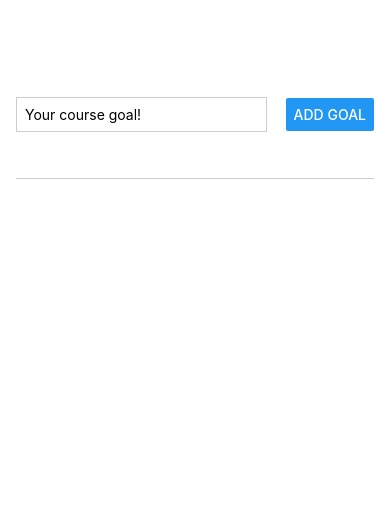
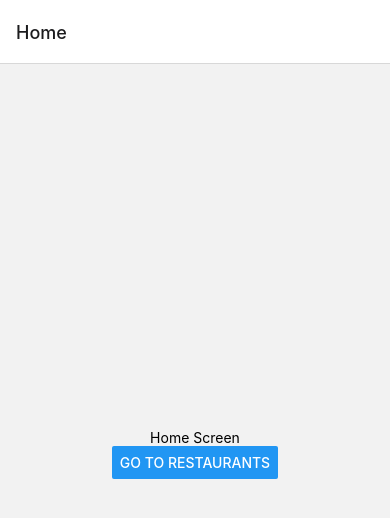
Before and after one commit to leandroalexandreipb/react-native-guide, a React Native app: screen / in a window 390 px wide. Shown: the top 518 px of the page. Built offline with nearby package versions, Linux system fonts and the light colour scheme.

Commit message:
Navigation and pressable

```diff
--- a/App.js
+++ b/App.js
@@ -1,90 +1,145 @@
-import { useState } from "react";
+import * as React from "react";
 import {
+  Button,
+  View,
+  Text,
+  FlatList,
   StyleSheet,
-  Text,
-  View,
-  Button,
-  TextInput,
-  FlatList,
+  Pressable,
 } from "react-native";
+import { NavigationContainer } from "@react-navigation/native";
+import { createNativeStackNavigator } from "@react-navigation/native-stack";
 
-export default function App() {
-  const [enteredGoalText, setEnteredGoalText] = useState("");
-  const [courseGoals, setCourseGoals] = useState([]);
+const restaurants = [
+  {
+    id: 1,
+    name: "The Rusty Spoon",
+    cuisine: "American",
+    rating: 4.5,
+    address: "123 Main St, Cityville",
+    phone: "+1 (123) 456-7890",
+    website: "http://www.rustyspoon.com",
+  },
+  {
+    id: 2,
+    name: "Sushi Zen",
+    cuisine: "Japanese",
+    rating: 4.2,
+    address: "456 Elm St, Sushiville",
+    phone: "+1 (234) 567-8901",
+    website: "http://www.sushizen.com",
+  },
+  {
+    id: 3,
+    name: "Chez Marie",
+    cuisine: "French",
+    rating: 4.8,
+    address: "789 Oak St, Paris City",
+    phone: "+1 (345) 678-9012",
+    website: "http://www.chezmarie.com",
+  },
+  {
+    id: 4,
+    name: "Spice Garden",
+    cuisine: "Indian",
+    rating: 4.0,
+    address: "101 Curry Ave, Spiceburg",
+    phone: "+1 (456) 789-0123",
+    website: "http://www.spicegarden.com",
+  },
+  {
+    id: 5,
+    name: "Mama's Trattoria",
+    cuisine: "Italian",
+    rating: 4.6,
+    address: "555 Pasta Rd, Italiatown",
+    phone: "+1 (567) 890-1234",
+    website: "http://www.mamastrattoria.com",
+  },
+  {
+    id: 6,
+    name: "El Taqueria",
+    cuisine: "Mexican",
+    rating: 4.3,
+    address: "222 Taco Blvd, Mexicoville",
+    phone: "+1 (678) 901-2345",
+    website: "http://www.eltaqueria.com",
+  },
+];
 
-  function goalInputHandler(enteredText) {
-    setEnteredGoalText(enteredText);
-  }
+console.log(restaurants);
 
-  function addGoalHandler() {
-    setCourseGoals((currentCourseGoals) => [
-      ...currentCourseGoals,
-      { text: enteredGoalText, id: Math.random().toString() },
-    ]);
-  }
-
+function HomeScreen({ navigation }) {
   return (
-    <View style={styles.appContainer}>
-      <View style={styles.inputContainer}>
-        <TextInput
-          style={styles.textInput}
-          placeholder="Your course goal!"
-          onChangeText={goalInputHandler}
-        />
-        <Button title="Add Goal" onPress={addGoalHandler} />
-      </View>
-      <View style={styles.goalsContainer}>
-        <FlatList
-          data={courseGoals}
-          renderItem={(itemData) => {
-            return (
-              <View style={styles.goalItem}>
-                <Text style={styles.goalText}>{itemData.item.text}</Text>
-              </View>
-            );
-          }}
-          keyExtractor={(item, index) => {
-            return item.id;
-          }}
-          alwaysBounceVertical={false}
-        />
-      </View>
+    <View style={{ flex: 1, alignItems: "center", justifyContent: "center" }}>
+      <Text>Home Screen</Text>
+      <Button
+        title="Go to Restaurants"
+        onPress={() => navigation.navigate("Restaurants")}
+      />
     </View>
   );
 }
 
+function RestaurantsScreen({ navigation }) {
+  return (
+    <FlatList
+      data={restaurants}
+      renderItem={({ item }) => (
+        <Pressable
+          onPress={() => navigation.navigate("Detail Restaurant", { ...item })}
+        >
+          <View style={styles.item}>
+            <Text style={styles.title}>{item.name + " - " + item.cuisine}</Text>
+          </View>
+        </Pressable>
+      )}
+      keyExtractor={(item) => item.id}
+    />
+  );
+}
+function RestaurantDetailScreen({ route, navigation }) {
+  const { address, phone, name } = route.params;
+  return (
+    <View>
+      <Text>{name}</Text>
+      <Text>{address}</Text>
+      <Text>{phone}</Text>
+    </View>
+  );
+}
+
+const Stack = createNativeStackNavigator();
+
+function App() {
+  return (
+    <NavigationContainer>
+      <Stack.Navigator initialRouteName="Home">
+        <Stack.Screen name="Home" component={HomeScreen} />
+        <Stack.Screen name="Restaurants" component={RestaurantsScreen} />
+        <Stack.Screen
+          name="Detail Restaurant"
+          component={RestaurantDetailScreen}
+        />
+      </Stack.Navigator>
+    </NavigationContainer>
+  );
+}
+
 const styles = StyleSheet.create({
-  appContainer: {
+  container: {
     flex: 1,
-    paddingTop: 50,
-    paddingHorizontal: 16,
+    marginTop: 0,
   },
-  inputContainer: {
-    flex: 1,
-    flexDirection: "row",
-    justifyContent: "space-between",
-    alignItems: "center",
-    marginBottom: 24,
-    borderBottomWidth: 1,
-    borderBottomColor: "#cccccc",
+  item: {
+    backgroundColor: "#D7BDE2",
+    padding: 20,
+    marginVertical: 8,
+    marginHorizontal: 16,
   },
-  textInput: {
-    borderWidth: 1,
-    borderColor: "#cccccc",
-    width: "70%",
-    marginRight: 8,
-    padding: 8,
-  },
-  goalsContainer: {
-    flex: 5,
-  },
-  goalItem: {
-    margin: 8,
-    padding: 8,
-    borderRadius: 6,
-    backgroundColor: "#0174c3",
-  },
-  goalText: {
-    color: "white",
+  title: {
+    fontSize: 20,
   },
 });
+
+export default App;
--- a/package.json
+++ b/package.json
@@ -9,11 +9,15 @@
     "web": "expo start --web"
   },
   "dependencies": {
+    "@react-navigation/native": "^6.1.8",
+    "@react-navigation/native-stack": "^6.9.14",
     "expo": "~49.0.11",
     "expo-cli": "^6.3.10",
     "expo-status-bar": "~1.6.0",
     "react": "18.2.0",
-    "react-native": "0.72.4"
+    "react-native": "0.72.4",
+    "react-native-safe-area-context": "4.6.3",
+    "react-native-screens": "~3.22.0"
   },
   "devDependencies": {
     "@babel/core": "^7.20.0"
```
Also changed, not shown: 1 other file (tests, documents, lock files or other folders).
